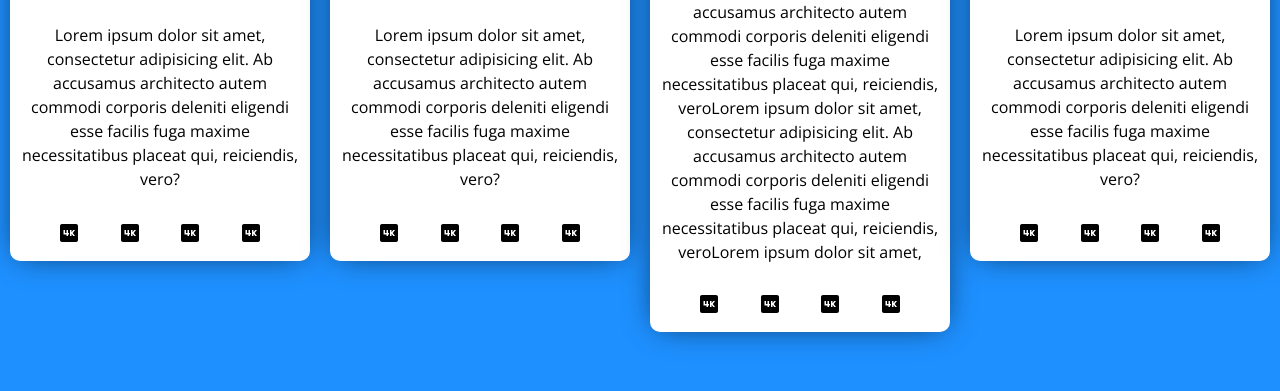
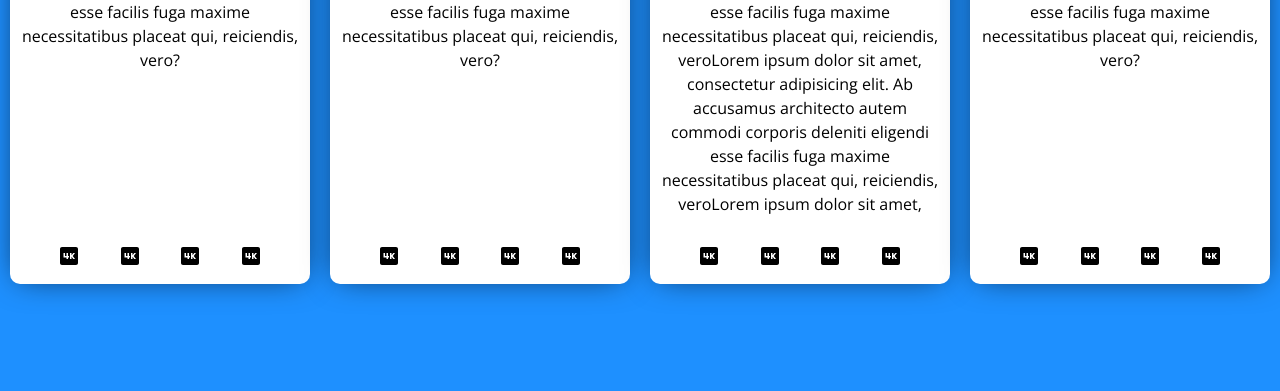
Before and after one commit to pecourses/simple_flexbox_card, a plain HTML site: page index.html in a window 1280 px wide. Shown: the part 409-800 px from the top of the page. Drawn offline with nearby package versions, Linux system fonts and the light colour scheme.

Commit message:
fix card stretch bug

```diff
--- a/css/style.css
+++ b/css/style.css
@@ -10,11 +10,9 @@ body {
     background-color: dodgerblue;
     font-family: 'Open Sans', sans-serif;
 
-    min-height: 100vh;
 
     display: flex;
     justify-content: center;
-    align-items: center;
 
     flex-wrap: wrap;
 
```
